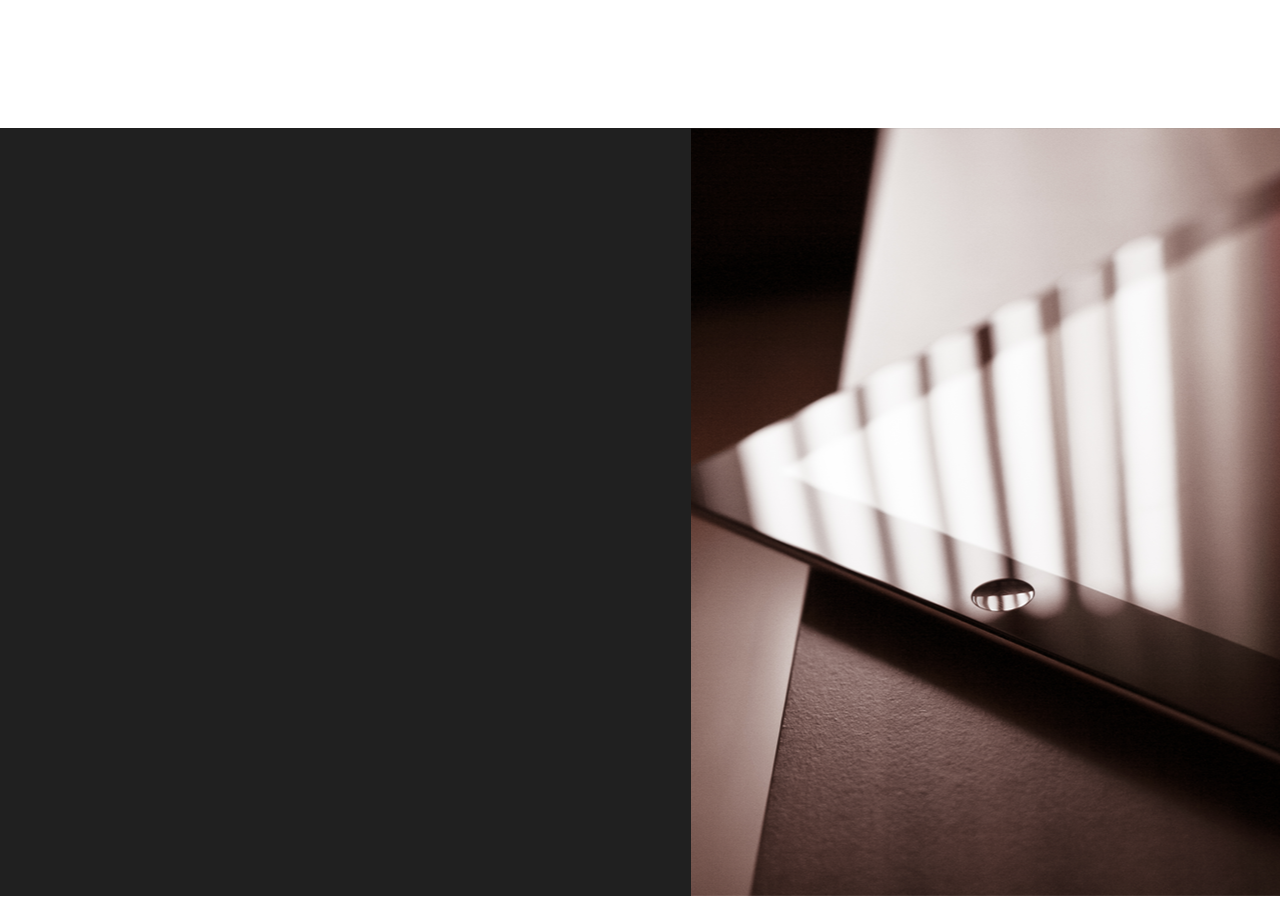
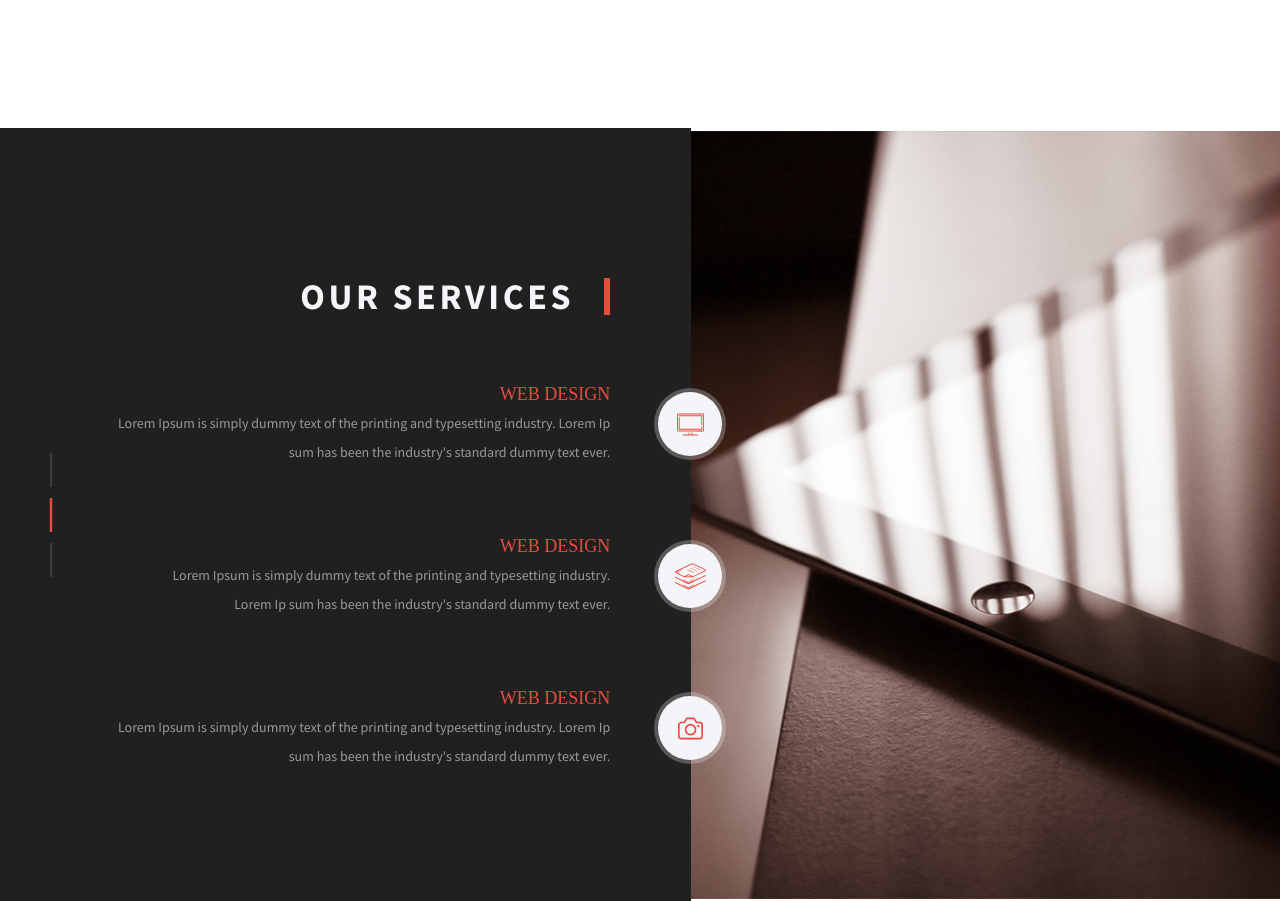
Before and after one commit to pilotocheg/bino, a plain HTML site: page index.html in a window 1280 px wide. Shown: the part 2080-2981 px from the top of the page. Drawn offline with nearby package versions, Linux system fonts and the light colour scheme.

Commit message:
block 4 ok

```diff
--- a/index.html
+++ b/index.html
@@ -38,7 +38,7 @@
 				<div class="anchor_inner">
 					<svg xmlns="http://www.w3.org/2000/svg" xmlns:xlink="http://www.w3.org/1999/xlink" width="26" height="34" viewBox="0 0 26 34">
 					<defs><path id="laita" d="M970.93 988.97a.64.64 0 0 1-.57.35H969c-.5 3.5-3.46 7.06-6.78 8.24l.25.3c.18.23.2.54.04.78l-1.98 3.06a.64.64 0 0 1-1.08 0l-1.98-3.06a.67.67 0 0 1 .04-.77l.25-.31a11.08 11.08 0 0 1-6.78-8.24h-1.35a.64.64 0 0 1-.57-.35.67.67 0 0 1 .04-.67l2.5-3.78a.64.64 0 0 1 1.07 0l2.5 3.78a.64.64 0 1 1-.53 1.02h-1.23c.53 2.25 2.75 4.05 5.08 4.61v-14.46h-2a1 1 0 0 1-.99-1.02 1 1 0 0 1 1-1.02h1.03A3.73 3.73 0 0 1 960 971c2 0 3.64 1.66 3.64 3.71 0 1.08-.46 2.04-1.18 2.72h1.03a1 1 0 0 1 1 1.02 1 1 0 0 1-1 1.02h-2v14.46c2.34-.56 4.55-2.36 5.09-4.61h-1.24a.64.64 0 0 1-.57-.35.67.67 0 0 1 .04-.67l2.5-3.78a.64.64 0 0 1 1.07 0l2.51 3.78c.13.2.15.46.04.67zm-12.57-14.26c0 .93.73 1.68 1.64 1.68.9 0 1.64-.75 1.64-1.68 0-.92-.73-1.68-1.64-1.68-.9 0-1.64.76-1.64 1.68z"/></defs><g><g transform="translate(-947 -969)"><use fill="#e74c3c" xlink:href="#laita"/></g></g>
-				</svg>
+					</svg>
 				</div>
 			</button>
 		</div>
@@ -102,14 +102,29 @@
 				<div class="text_container container1">
 					<h3>WEB DESIGN</h3>
 					<p>Lorem Ipsum is simply dummy text of the printing and typesetting industry.  Lorem Ip sum has been the industry's standard dummy text ever.</p>
+					<button>
+						<div class="button_inner">
+							<img src="./svg/comp.svg">
+						</div>
+					</button>
 				</div>
 				<div class="text_container container2">
 					<h3>WEB DESIGN</h3>
 					<p>Lorem Ipsum is simply dummy text of the printing and typesetting industry.  Lorem Ip sum has been the industry's standard dummy text ever.</p>
+					<button>
+						<div class="button_inner">
+							<img src="./svg/paper.svg">
+						</div>
+					</button>
 				</div>
 				<div class="text_container container3">
 					<h3>WEB DESIGN</h3>
 					<p>Lorem Ipsum is simply dummy text of the printing and typesetting industry.  Lorem Ip sum has been the industry's standard dummy text ever.</p>
+					<button>
+						<div class="button_inner">
+							<img src="./svg/foto.svg">
+						</div>
+					</button>
 				</div>
 			</div>
 			<div class="section_4_right"></div>
--- a/styles.css
+++ b/styles.css
@@ -336,7 +336,7 @@ BLOCK 2
 }
 
 .section_4_content {
-	height: 768px;
+	min-height: 768px;
 }
 
 .section_4_left {
@@ -345,17 +345,110 @@ BLOCK 2
 	display: inline-block;
 	background: #202020;
 	position: relative;
-	padding: 150px 81px 140px 50px;
+	padding: 150px 81px 130px 100px;
 	vertical-align: middle;
+	text-align: right;
 }
 
 .section_4_right {
-	height: 100%;
+	height: 768px;
 	width: 46%;
 	display: inline-block;
 	vertical-align: middle;
 	background-image: url(./img/planshet.png);
 	background-position: center;
 	background-size: cover;
+}
 
+.lines {
+	position: absolute;
+	top: 50%;
+	left: 50px;
+	transform: translateY(-50%);
 }
+
+.line {
+	height: 34px;
+	width: 2px;
+	background: #999999;
+	opacity: 0.25;
+}
+
+.line.middle {
+	margin: 11px 0px;
+	transform: scaleX(1.2);
+	background: #e74c3c;
+	opacity: 1;
+}
+
+
+.section_4_left h2 {
+	color: #f4f5f9;
+	font-family: "Source Sans Pro";
+	font-size: 36px;
+	font-weight: 700;
+	text-transform: uppercase;
+	letter-spacing: 3.6px;
+	padding-right: 30px;
+	line-height: 1.03em;
+	margin: 0px;
+	border-right: 6px solid #e74c3c;
+}
+
+.text_container {
+	text-align: right;
+	max-width: 563px;
+	min-height: 80px;
+	margin-left: auto;
+	margin-top: 65px;
+	position: relative;
+}
+
+.text_container button {
+	width: 72px;
+	height: 72px;
+	position: absolute;
+	background: rgba(255, 255, 255, 0.25);
+	border-radius: 50%;
+	top: 50%;
+	transform: translateY(-50%);
+	right: -116px;
+	border: none;
+	padding: 4px;
+}
+
+.button_inner {
+	width: 64px;
+	height: 64px;
+	background: #f4f5f9;
+	border-radius: 50%;
+}
+
+.button_inner img {
+	position: relative;
+	top: 50%;
+	transform: translateY(-50%);
+}
+
+.text_container.container2 {
+	max-width: 450px;
+}
+
+.section_4_left h3 {
+	color: #e74c3c;
+	font-family: "Open Sans - Semibold";
+	font-size: 18px;
+	font-weight: 400;
+	line-height: 29px;
+	text-transform: uppercase;
+	margin: 0px;
+}
+
+.section_4_left p {
+	color: #999999;
+	font-family: "Source Sans Pro";
+	font-size: 14px;
+	font-weight: 400;
+	line-height: 29px;
+	margin: 0;
+}
```
